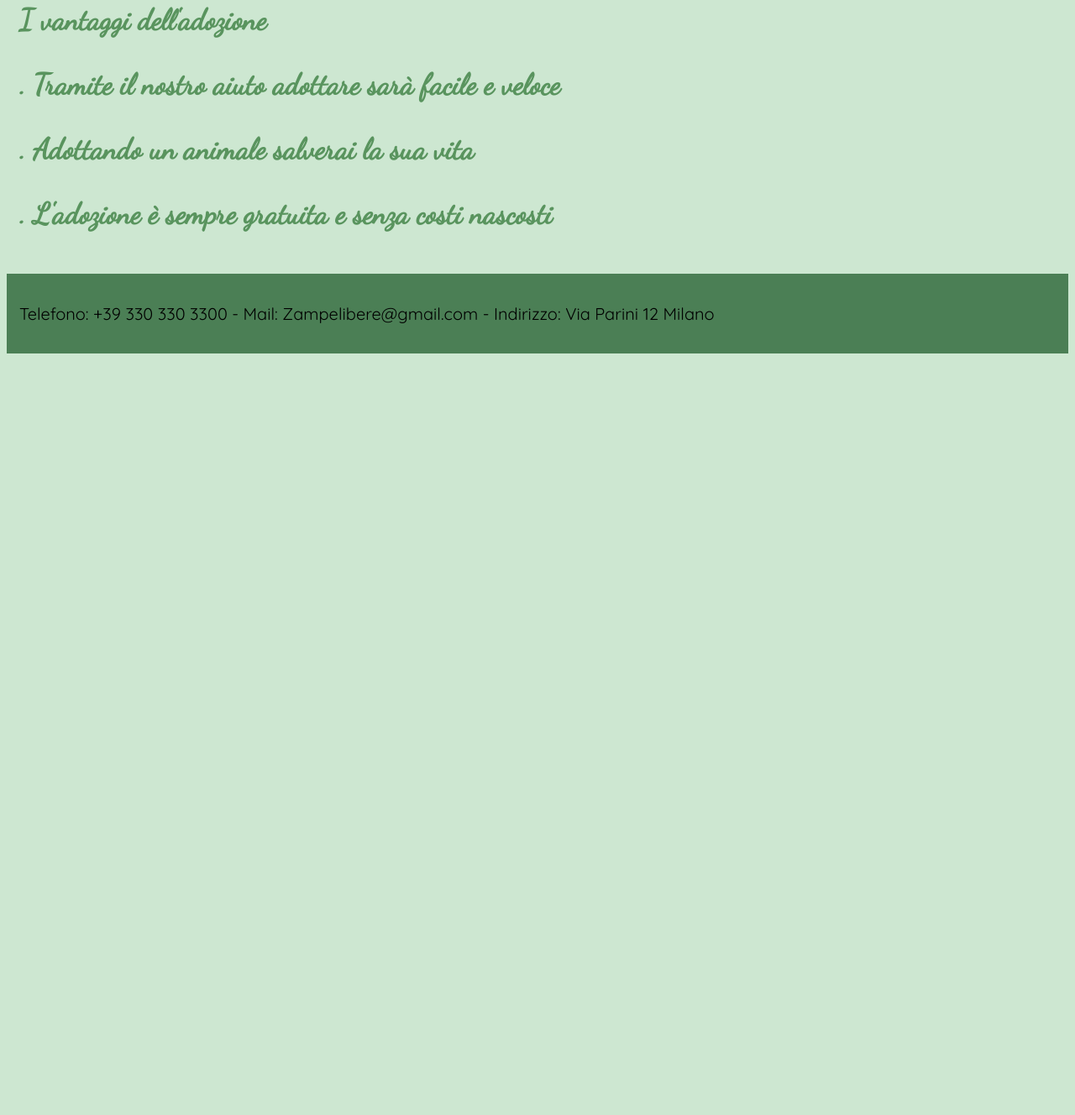
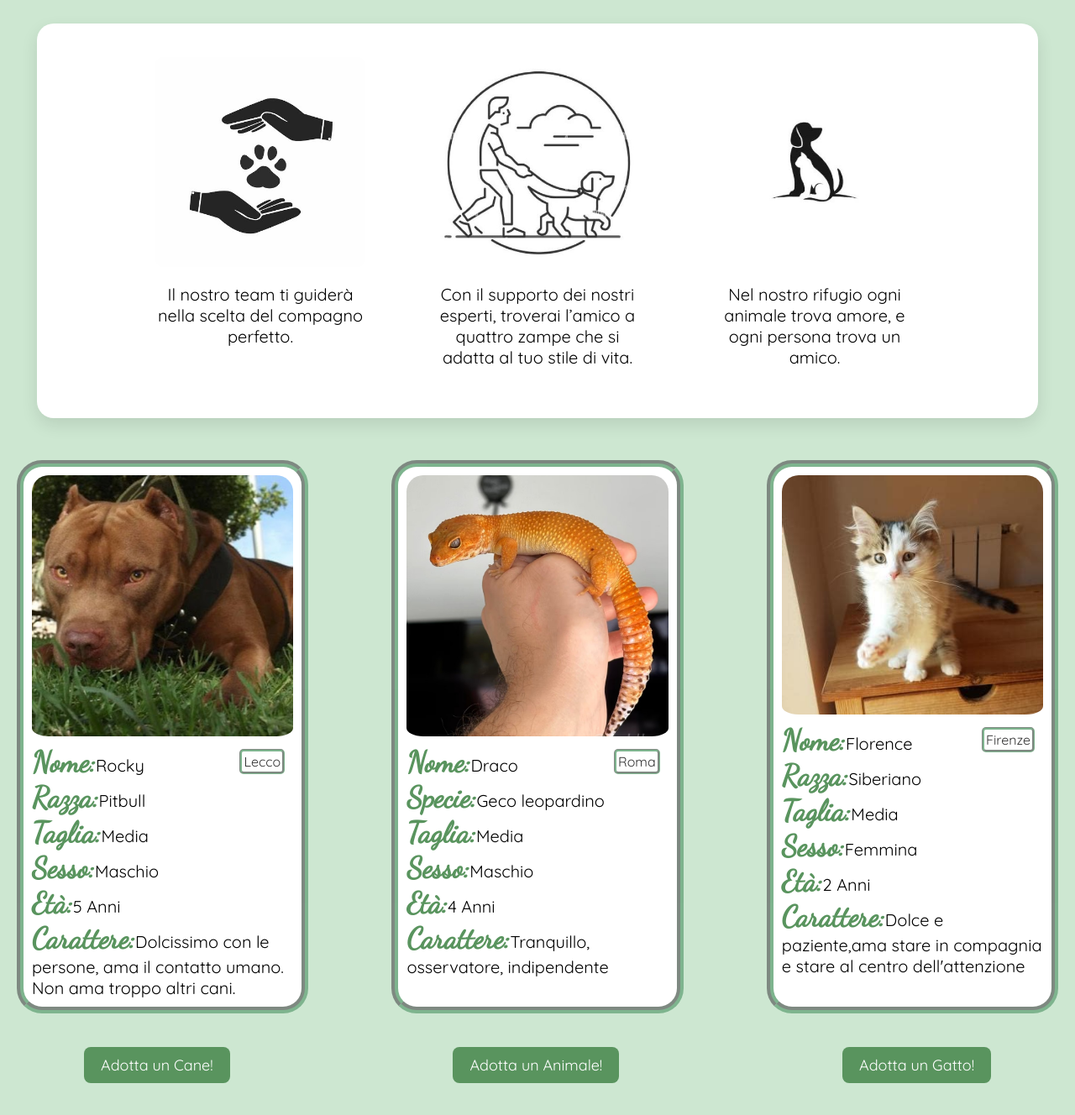
Before and after one commit to Al1ceTanzi/progetto-html, a plain HTML site: page index.html in a window 1280 px wide. Shown: the part 1212-2540 px from the top of the page at 84% size. Before the commit the page ends 1641 px from the top, so only its background shows below. Drawn offline with Linux system fonts and the light colour scheme.

Commit message:
ho modificato la home

```diff
--- a/Style.css
+++ b/Style.css
@@ -1,5 +1,7 @@
 body{
     background: #cde7d1;
+    margin: 0;
+    padding: 0;
 }
 
 
@@ -251,6 +253,44 @@ a {
   font-size: 1.1em;
   margin-top: 40px;
 }
+.sfondo{
+  background-color: white;
+  padding: 40px 20px;
+  border-radius: 20px;
+  width: 90%;
+  max-width: 1200px;
+  margin: 30px auto;
+  box-shadow: 0 8px 20px rgba(0, 0, 0, 0.1);
+}
+.blocco {
+  text-align: center;
+  width: 250px; /* puoi cambiare la dimensione */
+}
+.img1{
+  width: 100%;
+  height: auto;
+  border-radius: 10px; /* opzionale: angoli arrotondati */
+}
+.contenitore-immagini {
+  display: flex;
+  justify-content: center; /* centra i blocchi orizzontalmente */
+  gap: 80px; /* spazio tra i blocchi */
+  margin-top: 20px;
+}
+.space{
+  padding-top: 20px;
+}
+.bottone-container {
+  display: flex; /* Usa flexbox per disporre i bottoni in fila */
+  justify-content: space-between; /* Spazio uniforme tra i bottoni */
+  gap: 20px; /* Spazio tra i bottoni */
+  width: 100%; /* Assicura che la container occupi tutta la larghezza disponibile */
+  padding: 0 100px; /* Aggiungi spazio a sinistra e a destra per distanziare i bottoni dai bordi */
+  box-sizing: border-box; /* Include il padding nel calcolo della larghezza */
+  margin-top: 0; /* Distanza controllata tra la griglia sopra e i bottoni */
+  padding-top: 0;
+  margin-bottom: 50px;
+}
 footer{background: #4b7f55;padding: 15px;}
 
 
--- a/index.html
+++ b/index.html
@@ -47,14 +47,67 @@
 
                 Crediamo che ogni vita conti. E che ogni incontro tra un animale e una persona possa diventare qualcosa di speciale. <br>
                 Se stai leggendo queste righe, forse anche tu sei pronto a dare una casa. O anche solo una mano.</p>
+        </main>
+        <div class="contenitore-immagini sfondo">
+            <div class="blocco">
+                <img src="immagini/immagine-menu.jpg" alt="" class="img1">
+                <p> Il nostro team ti guiderà nella scelta del compagno perfetto.</p>
+            </div>
+            <div class="blocco">
+                <img src="immagini/immagine-menu1.jpg" alt="Montagna 2" class="img1">
+                <p>Con il supporto dei nostri esperti, troverai l’amico a quattro zampe che si adatta al tuo stile di vita.</p>
+            </div>
+            <div class="blocco">
+                <img src="immagini/immagine-menu2.jpg" alt="Montagna 3" class="img1">
+                <p>Nel nostro rifugio ogni animale trova amore, e ogni persona trova un amico.</p>
+            </div>
+        </div>
+    <div class="grid space">
 
-            <h2>I vantaggi dell'adozione</h2>
-            <h3>. Tramite il nostro aiuto adottare sarà facile e veloce</h3>
-            <h3>. Adottando un animale salverai la sua vita</h3>
-            <h3>. L'adozione è sempre gratuita e senza costi nascosti</h3>
+      <div class="col" onclick="window.open('https://forms.gle/WKz3dKhzyWn46kPA6', '_blank')">
+        <img src="immagini\cani\Rocky.jpg" alt="Foto di Rocky" class="immadozioni">
+        <div class="scheda">
+          <div class="city">Lecco</div>
+          <h3>Nome:</h3><span>Rocky</span><br>
+          <h3>Razza:</h3><span>Pitbull</span><br>
+          <h3>Taglia:</h3><span>Media</span><br>
+          <h3>Sesso:</h3><span>Maschio</span><br>
+          <h3>Età:</h3><span>5 Anni</span><br>
+          <h3>Carattere:</h3><span>Dolcissimo con le persone, ama il contatto umano. Non ama troppo altri cani.</span><br>
+        </div>
+      </div>
 
-        </main>
+      <div class="col" onclick="window.open('https://forms.gle/sK7Ck8rueTXjqEND6', '_blank')">
+            <img src="immagini\altrianimali\draco.jpg" alt="Foto di Draco" class="immadozioni">
+            <div class="scheda">
+                <div class="city">Roma</div>
+                <h3>Nome:</h3><span>Draco</span><br>
+                <h3>Specie:</h3><span>Geco leopardino</span><br>
+                <h3>Taglia:</h3><span>Media</span><br>
+                <h3>Sesso:</h3><span>Maschio</span><br>
+                <h3>Età:</h3><span>4 Anni</span><br>
+                <h3>Carattere:</h3><span>Tranquillo, osservatore, indipendente</span><br>
+            </div>
+        </div>
 
+        <div class="col" onclick="window.open('https://forms.gle/s7VryPjZsubJ3LT86', '_blank')">
+            <img src="immagini\gatti\Florence.jpg" alt="Foto di Florence" class="immadozioni">
+            <div class="scheda">
+                <div class="city">Firenze</div>
+                  <h3>Nome:</h3><span>Florence</span><br>
+                  <h3>Razza:</h3><span>Siberiano</span><br>
+                  <h3>Taglia:</h3><span>Media</span><br>
+                  <h3>Sesso:</h3><span>Femmina</span><br>
+                  <h3>Età:</h3><span>2 Anni</span><br>
+                  <h3>Carattere:</h3><span>Dolce e paziente,ama stare in compagnia e stare al centro dell'attenzione</span><br>
+            </div>
+        </div>
+    </div>
+    <div class="bottone-container">
+        <a href="pagine/adottauncane.html" class="bottone">Adotta un Cane!</a>
+        <a href="pagine/altrianimali.html" class="bottone">Adotta un Animale!</a>
+        <a href="pagine/adottagatto.html" class="bottone">Adotta un Gatto!</a>
+    </div>
     </body>
     <footer>
         <p> Telefono:  +39 330 330 3300 - Mail:  Zampelibere@gmail.com - Indirizzo:  Via Parini 12 Milano </p>
```
Also changed, not shown: immagini/immagine-menu.jpg (added), immagini/immagine-menu1.jpg (added), immagini/immagine-menu2.jpg (added).
